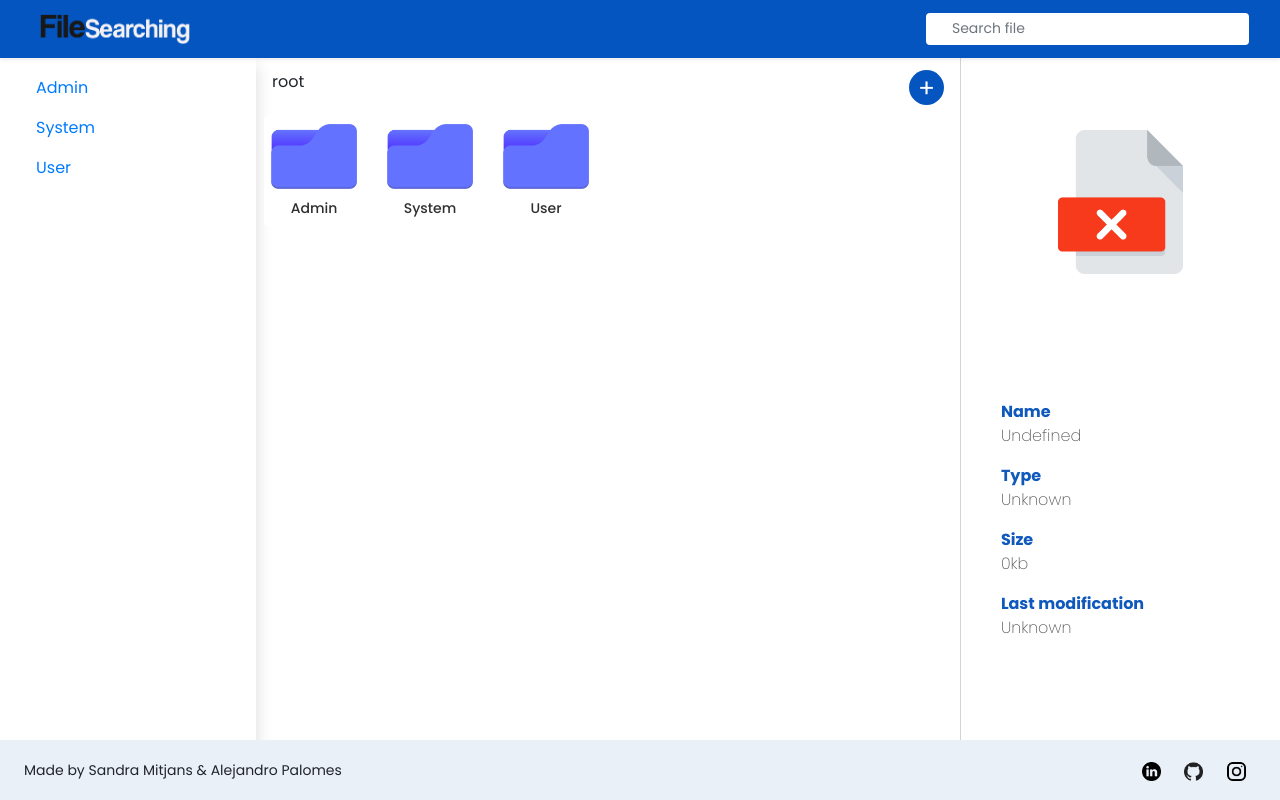
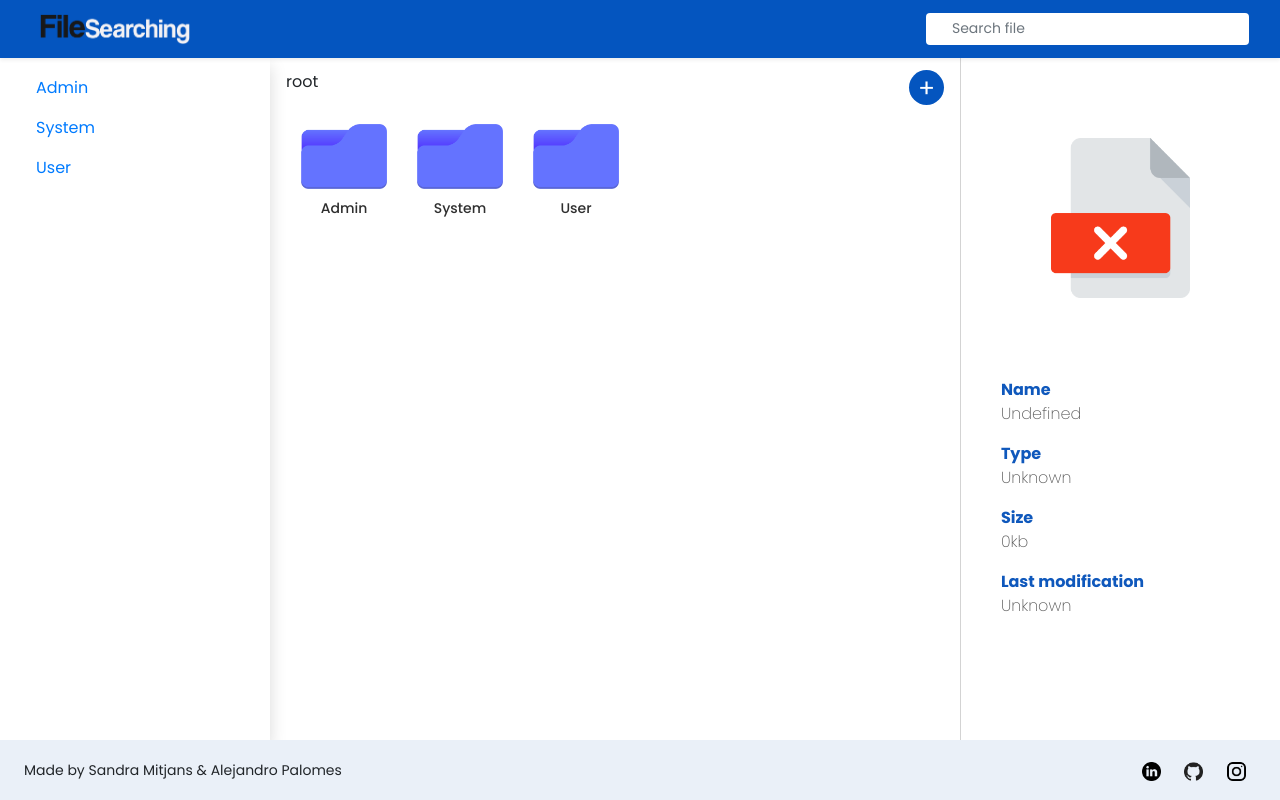
Before and after one commit to AlejandroPalomes/filesystem-explorer, a PHP site: page / in a window 1280 px wide. Run offline with PHP 8.4, Linux system fonts and the light colour scheme.

Commit message:
display design fixed

```diff
--- a/index.html
+++ b/index.html
@@ -12,6 +12,7 @@
 
 <body>
     <!-- Navbar -->
+    <div class="general__container d-flex flex-column justify-content-between">
         <nav class="navbar navbar-expand-lg navbar-light bg-navbar shadow-sm">
             <a class="navbar-brand ml-4" href="#"><img class="logo" src="src/img/logos/logo.png"></a>
             <button class="navbar-toggler" type="button" data-toggle="collapse" data-target="#navbarSupportedContent"
@@ -42,7 +43,7 @@
                     <button id="optionsButton" type="button" class="button_principal mr-3" data-toggle="modal"
                         data-target="#staticBackdrop">+</button>
                 </div>
-            <div id="fileDisplay">
+                <div id="fileDisplay" class="px-3">
                     <div id="folderDisplay" class="d-flex flex-wrap"></div>
                     <div id="archiveDisplay" class="d-flex flex-wrap"></div>
                 </div>
@@ -109,6 +110,7 @@
                 </div>
             </div>
         </footer>
+    </div>
     <div class="modal fade" id="mediaPlayer" tabindex="-1" role="dialog" aria-labelledby="mediaPlayerTitle" aria-hidden="true">
         <div class="modal-dialog d-flex flex-column" role="document">
             <div class="d-flex justify-content-center pt-5">
--- a/src/css/style.css
+++ b/src/css/style.css
@@ -17,15 +17,21 @@ audio:focus{
     outline: none;
 }
 
+.general__container{
+    min-height: 100vh;
+}
+
 .main {
-    height: 90vh;
-    width: 100vw;
-
+    /* height: 90vh; */
+    max-width: 100vw;
+    /* overflow: hidden; */
+    flex-grow: 1;
 }
 
 .menu {
     width: 20%;
-
+    min-width: 270px;
+    max-width: 320px;
 }
 
 li {
@@ -130,17 +136,19 @@ h5.card-title{
 
 .infoWindow{
     width: 25vw;
+    /* height: 100%; */
     min-width: 300px;
+    max-width: 350px;
     border-left: 1px solid lightgrey;
 }
 
 .infoPreview{
-    height: 40%;
+    height: 40vh;
     overflow: hidden;
 }
-.infoBody{
-    height: 60%;
-}
+/* .infoBody{
+    height: 60vh;
+} */
 
 .infoBody__contaienr{
     width: 75%;
@@ -159,8 +167,8 @@ h5.card-title{
 
 /*____ Footer___*/
 footer {
-    position: absolute;
-    bottom: 0;
+    /* position: absolute;
+    bottom: 0; */
     width: 100%;
     height: 60px;
     line-height: 60px;
```
Lines whose indentation alone changed are shown as unchanged.
